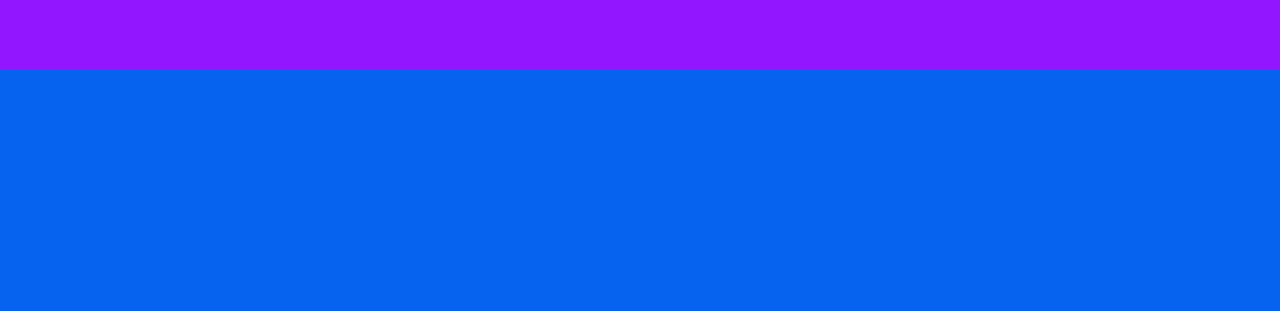
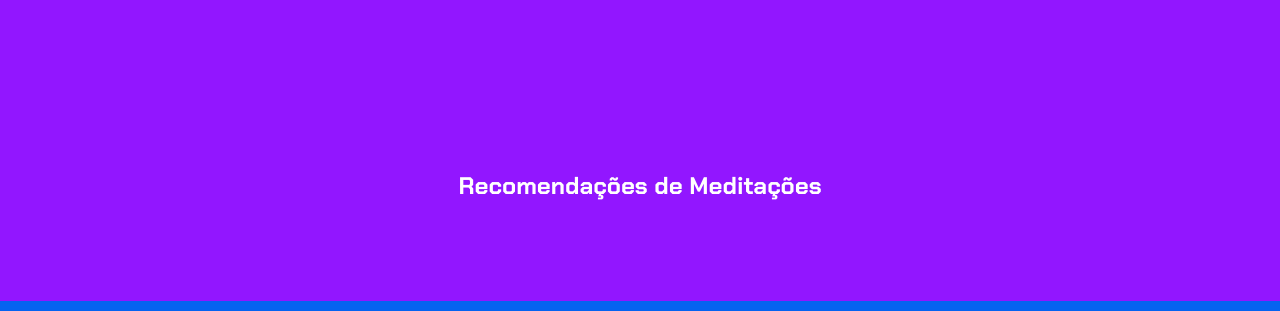
Before and after one commit to henrypedroso/Mindfulness_Yoga, a plain HTML site: page index.html in a window 1280 px wide. Shown: the part 489-800 px from the top of the page. Drawn offline with Linux system fonts and the light colour scheme.

Commit message:
Criaçaõ de uma nova seção.

```diff
--- a/index.html
+++ b/index.html
@@ -29,8 +29,15 @@
 <iframe width="560" height="315" src="https://www.youtube.com/embed/pPogDwWk3m4?si=upKxishYI3sZSczt" title="YouTube video player" frameborder="0" allow="accelerometer; autoplay; clipboard-write; encrypted-media; gyroscope; picture-in-picture; web-share" referrerpolicy="strict-origin-when-cross-origin" allowfullscreen></iframe>
 
 </div>
+</section>
 
+<section>
+    <h2>Recomendações de Meditações</h2>
+    <div>
+
+    </div>
 </section>
+
 
 </body>
 
```
